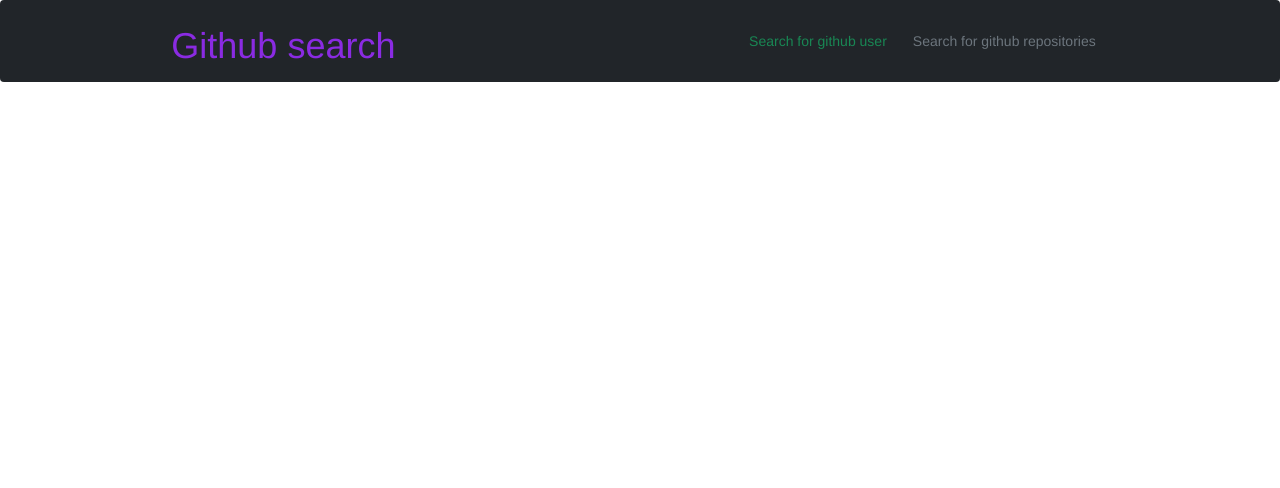
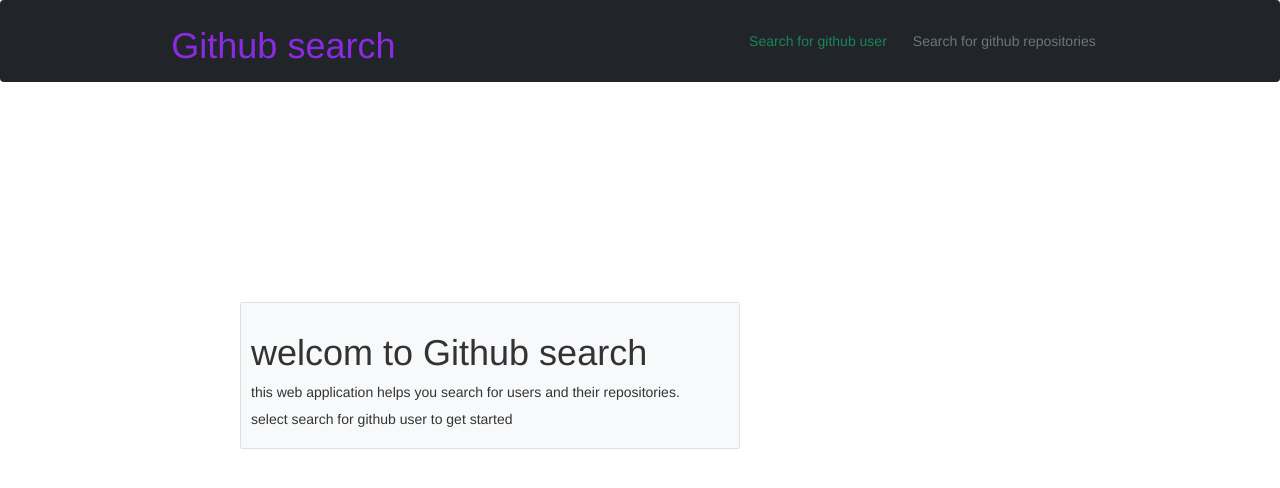
Before and after one commit to lelemoyog/core-IPs-2, an Angular app: page /langingpage in a window 1280 px wide. Before the commit this address led to /. Shown: the top 488 px of the page. Built offline with nearby package versions, Linux system fonts and the light colour scheme.

Commit message:
added search repository

```diff
--- a/src/app/app-routing.module.ts
+++ b/src/app/app-routing.module.ts
@@ -2,12 +2,14 @@ import { NgModule } from '@angular/core';
 import { RouterModule, Routes } from '@angular/router';
 import { SearchUserComponent } from './search-user/search-user.component';
 import { SearchRepositoryComponent } from './search-repository/search-repository.component'
+import { LangingpageComponent } from './langingpage/langingpage.component'
 import { componentFactoryName } from '@angular/compiler';
 
 const routes: Routes = [
   { path: 'searchuser', component: SearchUserComponent },
   { path: 'searchrepository', component: SearchRepositoryComponent },
-  { path: '', redirectTo: '/searchuser', pathMatch: 'full' },
+  { path: 'langingpage', component: LangingpageComponent },
+  { path: '', redirectTo: '/langingpage', pathMatch: 'full' },
 ];
 
 @NgModule({
--- a/src/app/app.module.ts
+++ b/src/app/app.module.ts
@@ -9,6 +9,7 @@ import { NavbarComponent } from './navbar/navbar.component';
 import { SearchUserComponent } from './search-user/search-user.component';
 import { SearchRepositoryComponent } from './search-repository/search-repository.component';
 import { DateCountPipe } from './date-count.pipe';
+import { LangingpageComponent } from './langingpage/langingpage.component';
 
 @NgModule({
   declarations: [
@@ -17,6 +18,7 @@ import { DateCountPipe } from './date-count.pipe';
     SearchUserComponent,
     SearchRepositoryComponent,
     DateCountPipe,
+    LangingpageComponent,
   ],
   imports: [BrowserModule, AppRoutingModule, FormsModule, HttpClientModule],
   providers: [],
--- /dev/null
+++ b/src/app/langingpage/langingpage.component.css
@@ -0,0 +1,9 @@
+.body{
+    background-color: rgb(26, 31, 31);
+}
+.card{
+    width: 500px;
+    margin-left: 225px;
+    margin-top: 200px;
+
+}
--- /dev/null
+++ b/src/app/langingpage/langingpage.component.html
@@ -0,0 +1,10 @@
+
+<div class="col-sm-5" >
+    <div class="card">
+      <div class="card-body bg-light " m-auto>
+        <h1>welcom to Github search </h1>
+        <p>this web application helps you search for users and their repositories.</p>
+        <h5>select search for github user to get started</h5>
+      </div>
+    </div>
+  </div>
--- /dev/null
+++ b/src/app/langingpage/langingpage.component.ts
@@ -0,0 +1,15 @@
+import { Component, OnInit } from '@angular/core';
+
+@Component({
+  selector: 'app-langingpage',
+  templateUrl: './langingpage.component.html',
+  styleUrls: ['./langingpage.component.css']
+})
+export class LangingpageComponent implements OnInit {
+
+  constructor() { }
+
+  ngOnInit(): void {
+  }
+
+}
--- a/src/app/search-repository/search-repository.component.html
+++ b/src/app/search-repository/search-repository.component.html
@@ -11,3 +11,16 @@
   </div>
 </form>
 </nav>
+
+
+
+ <div class="col-sm-9">
+    <div class="card bg-light">
+      <div class="card-body"  *ngFor="let repo of repos">
+        <p>{{repo.full_name}}</p>
+        <h5 class="card-title">Repository name:{{repo.name}}</h5>
+        <p class="card-text">Description:{{repo.description}}</p>
+        <a [href]="repo.html_url" class="btn btn-primary">view repo</a>
+      </div>
+    </div>
+  </div>
--- a/src/app/search-repository/search-repository.component.ts
+++ b/src/app/search-repository/search-repository.component.ts
@@ -10,7 +10,7 @@ import { SearchRepoRequestService } from '../services/search-repo-request.servic
 })
 export class SearchRepositoryComponent implements OnInit {
   searchRepoQuery!: string;
-  repos!: Repo;
+  repos!:any;
 
   constructor(private SearchRepoRequestService: SearchRepoRequestService) {}
   search(){
@@ -20,7 +20,7 @@ export class SearchRepositoryComponent implements OnInit {
   searchrepo(searchRepoQuery: string) {
      this.SearchRepoRequestService.reporequest(searchRepoQuery).subscribe(
        (response: any) => {
-         this.repos = response;
+         this.repos = response.items;
          console.log(this.repos);
        }
      );
--- a/src/app/search-user/search-user.component.html
+++ b/src/app/search-user/search-user.component.html
@@ -2,7 +2,7 @@
     <h3>Search for github user.</h3>
   <form class="">
   <div class="input-group">
-    <input type="text" class="form-control" name="userinput" [(ngModel)]="searchuserQuery" placeholder="Search" />
+    <input type="text" class="form-control" name="userinput" [(ngModel)]="searchuserQuery" placeholder="Search" required/>
     <div class="input-group-btn">
       <button class="btn btn-default" type="submit" (click)="search()" >
         <i class="glyphicon glyphicon-search"></i>
--- a/src/app/services/search-repo-request.service.ts
+++ b/src/app/services/search-repo-request.service.ts
@@ -14,7 +14,7 @@ export class SearchRepoRequestService {
 
   reporequest(searchRepoQuery: string) {
     return this.http.get<IsearchRepo>(
-      `${environment.base_url1}q=${searchRepoQuery}`
+      `https://api.github.com/search/repositories?q=${searchRepoQuery}`
     );
   }
 }
--- a/src/app/services/search-user-request.service.ts
+++ b/src/app/services/search-user-request.service.ts
@@ -20,7 +20,7 @@ export class SearchUserRequestService {
     let promise = new Promise<void>((resolve, reject) => {
       this.http
         .get<IsearchUser>(
-          `${environment.base_url}${searchuserQuery}?&api_key=${environment.token}`
+          `https://api.github.com/users/${searchuserQuery}`
         )
         .toPromise()
         .then(
@@ -46,7 +46,7 @@ export class SearchUserRequestService {
 
   searchrepos(searchuserQuery:string) {
     return this.http.get(
-      `${environment.base_url}${searchuserQuery}/repos?`
+      `https://api.github.com/users/${searchuserQuery}/repos?`
     );
   }
 }
```
Also changed, not shown: 1 other file (tests, documents, lock files or other folders).
